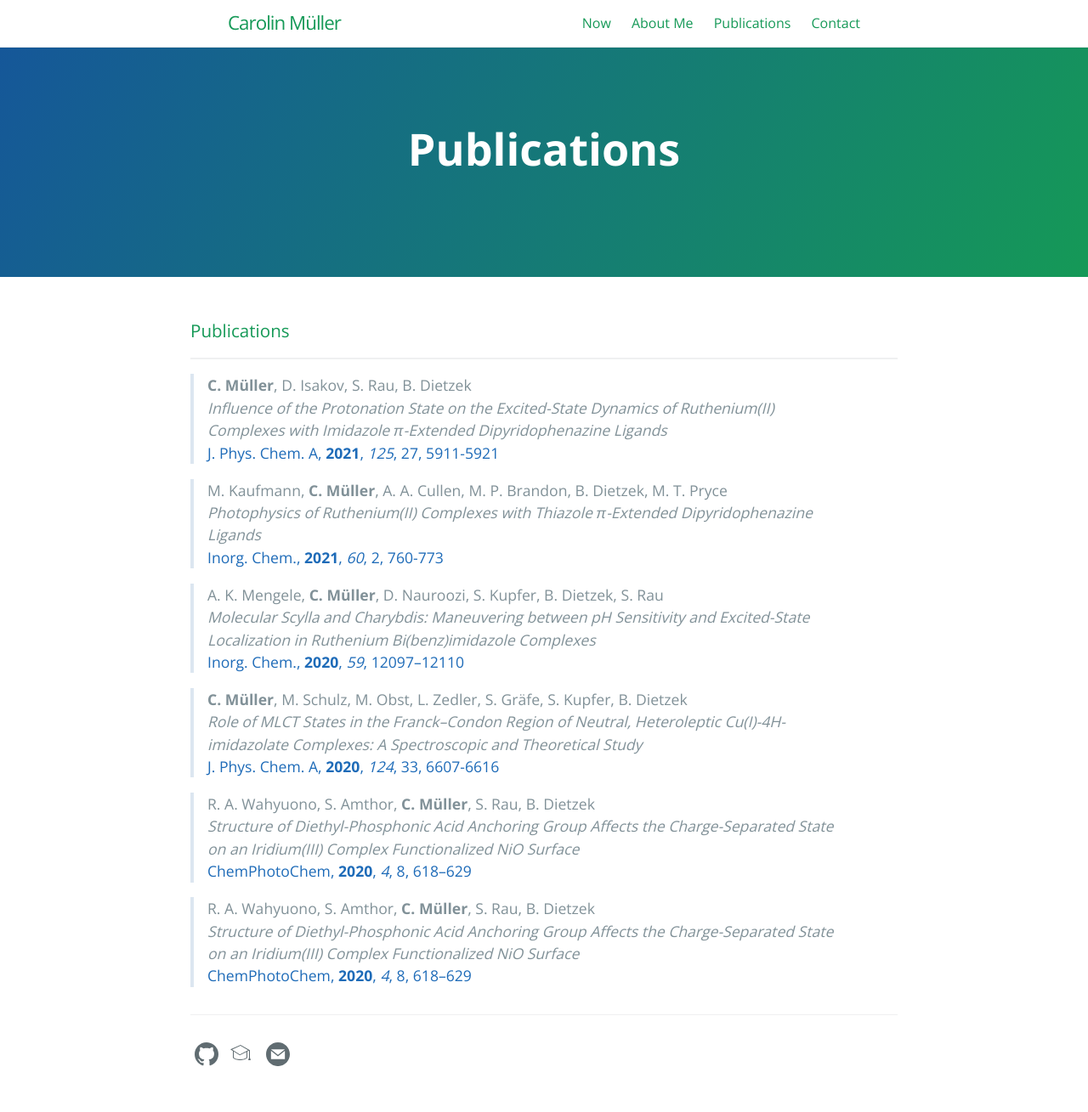
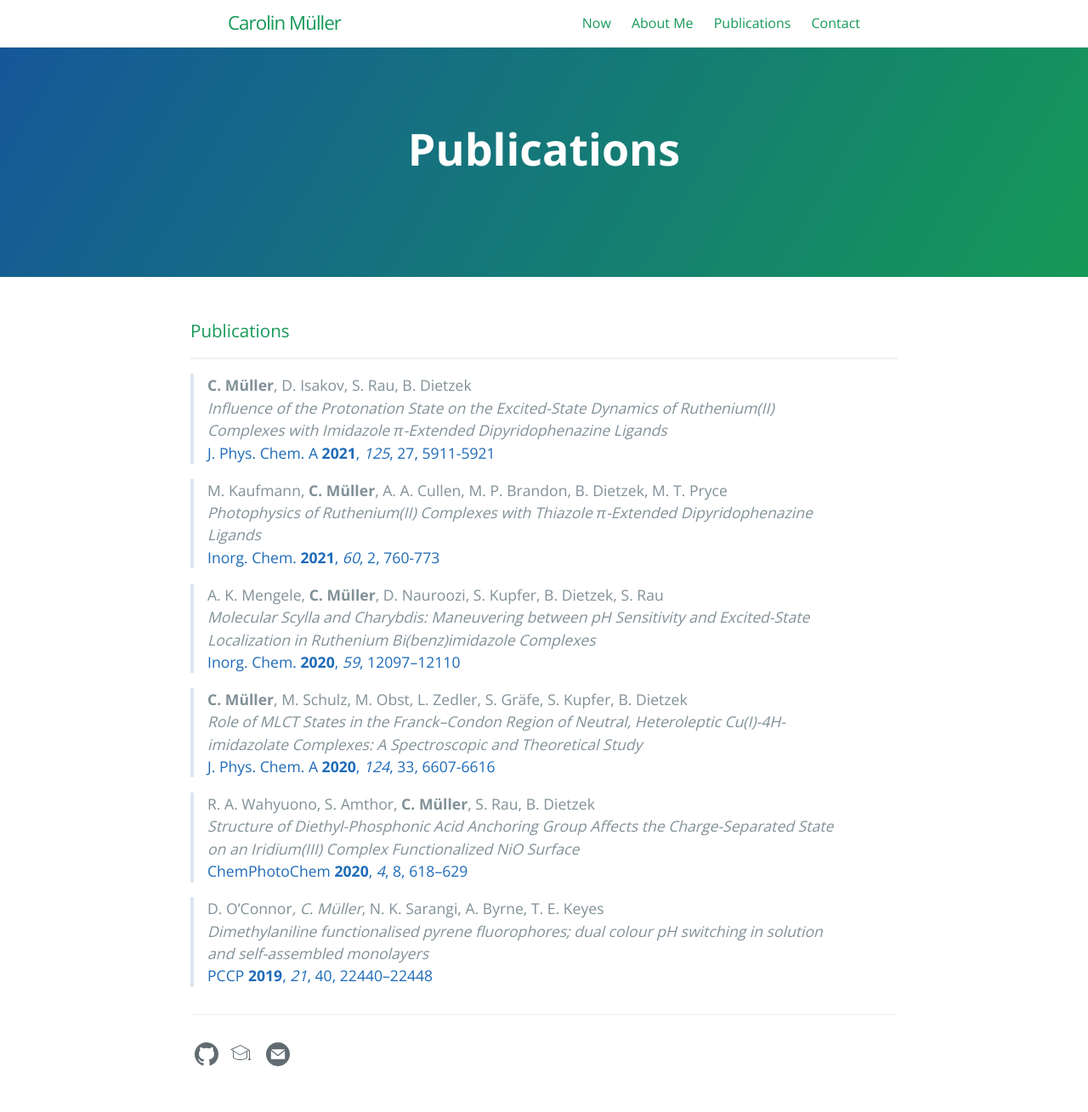
Before and after one commit to carolin-m/carolin-m.github.io, a Jekyll site: the page built from publications.md, in a window 1280 px wide. Shown: the whole page at 85% size. Built offline with Jekyll 4.4.1, drawn with Linux system fonts in a browser that asks for light colours.

Commit message:
Update publications.md

```diff
--- a/publications.md
+++ b/publications.md
@@ -10,24 +10,24 @@ order: 1
 _____
 > **C. Müller**, D. Isakov, S. Rau, B. Dietzek <br>
 > *Influence of the Protonation State on the Excited-State Dynamics of Ruthenium(II) Complexes with Imidazole π-Extended Dipyridophenazine Ligands* <br>
-> [J. Phys. Chem. A, **2021**, *125*, 27, 5911-5921](https://pubs.acs.org/doi/10.1021/acs.jpca.1c03856)
+> [J. Phys. Chem. A **2021**, *125*, 27, 5911-5921](https://pubs.acs.org/doi/10.1021/acs.jpca.1c03856)
 
 > M. Kaufmann, **C. Müller**, A. A. Cullen, M. P. Brandon, B. Dietzek, M. T. Pryce <br>
 > *Photophysics of Ruthenium(II) Complexes with Thiazole π-Extended Dipyridophenazine Ligands* <br>
-> [Inorg. Chem., **2021**, *60*, 2, 760-773](https://pubs.acs.org/doi/10.1021/acs.inorgchem.0c02765)
+> [Inorg. Chem. **2021**, *60*, 2, 760-773](https://pubs.acs.org/doi/10.1021/acs.inorgchem.0c02765)
 
 > A. K. Mengele, **C. Müller**, D. Nauroozi, S. Kupfer, B. Dietzek, S. Rau <br>
 > *Molecular Scylla and Charybdis: Maneuvering between pH Sensitivity and Excited-State Localization in Ruthenium Bi(benz)imidazole Complexes* <br>
-> [Inorg. Chem., **2020**, *59*, 12097–12110](https://pubs.acs.org/doi/10.1021/acs.inorgchem.0c01022)
+> [Inorg. Chem. **2020**, *59*, 12097–12110](https://pubs.acs.org/doi/10.1021/acs.inorgchem.0c01022)
 
 > **C. Müller**, M. Schulz, M. Obst, L. Zedler, S. Gräfe, S. Kupfer, B. Dietzek <br>
 > *Role of MLCT States in the Franck–Condon Region of Neutral, Heteroleptic Cu(I)-4H-imidazolate Complexes: A Spectroscopic and Theoretical Study* <br>
-> [J. Phys. Chem. A, **2020**, *124*, 33, 6607-6616](https://pubs.acs.org/doi/10.1021/acs.jpca.0c04351)
+> [J. Phys. Chem. A **2020**, *124*, 33, 6607-6616](https://pubs.acs.org/doi/10.1021/acs.jpca.0c04351)
 
 > R. A. Wahyuono, S. Amthor, **C. Müller**, S. Rau, B. Dietzek <br>
 > *Structure of Diethyl-Phosphonic Acid Anchoring Group Affects the Charge-Separated State on an Iridium(III) Complex Functionalized NiO Surface* <br>
-> [ChemPhotoChem, **2020**, *4*, 8, 618–629](https://onlinelibrary.wiley.com/doi/abs/10.1002/cptc.202000038)
+> [ChemPhotoChem **2020**, *4*, 8, 618–629](https://onlinelibrary.wiley.com/doi/abs/10.1002/cptc.202000038)
 
-> R. A. Wahyuono, S. Amthor, **C. Müller**, S. Rau, B. Dietzek <br>
-> *Structure of Diethyl-Phosphonic Acid Anchoring Group Affects the Charge-Separated State on an Iridium(III) Complex Functionalized NiO Surface* <br>
-> [ChemPhotoChem, **2020**, *4*, 8, 618–629](https://onlinelibrary.wiley.com/doi/abs/10.1002/cptc.202000038)
+> D. O’Connor*, C. Müller*, N. K. Sarangi, A. Byrne, T. E. Keyes <br>
+> *Dimethylaniline functionalised pyrene fluorophores; dual colour pH switching in solution and self-assembled monolayers* <br>
+> [PCCP **2019**, *21*, 40, 22440–22448](http://xlink.rsc.org/?DOI=C9CP04948G)
```
